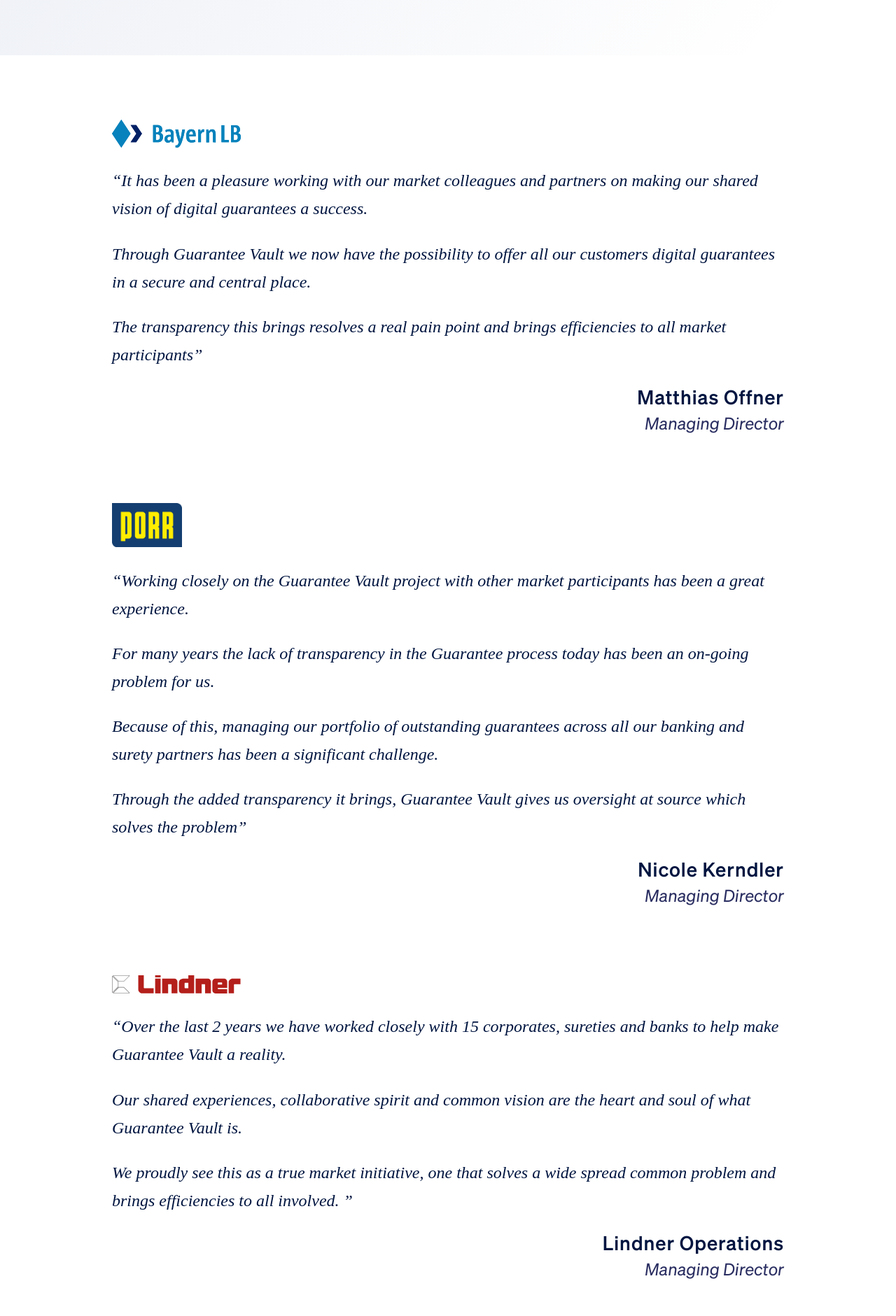
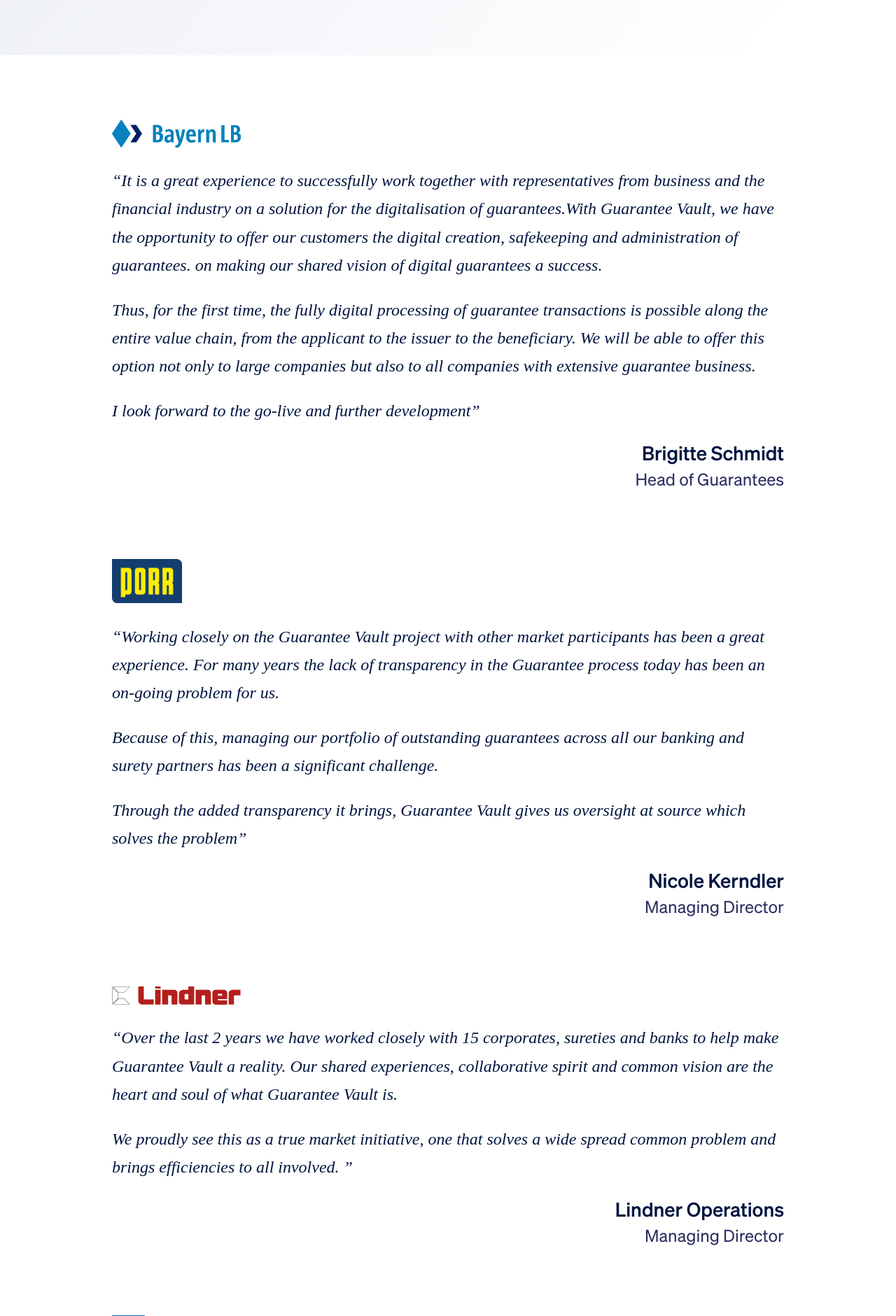
Before and after one commit to Nakatomy/dvs, a PHP site: page / in a window 1280 px wide. Shown: the part 1926-3807 px from the top of the page at 70% size. Run offline with PHP 8.4, Linux system fonts and the light colour scheme; some libraries are stand-ins or nearby versions; some web fonts are replaced.

Commit message:
testimonials update

```diff
--- a/blocks/section-image/__caption/section-image__caption.css
+++ b/blocks/section-image/__caption/section-image__caption.css
@@ -5,7 +5,6 @@
 	font-size: 14px;
 	line-height: 1.45;
 	/* letter-spacing: 0.15em; */
-
 	margin: -40px 0 16px 0;
 	text-align: center;
 }
--- a/blocks/section/section.css
+++ b/blocks/section/section.css
@@ -2,6 +2,6 @@
 .section {
 	padding: 96px 0 96px 0;
 	width: 100%;
-    background: linear-gradient(306.12deg, rgba(255, 255, 255, 0) 8.64%, rgba(0, 41, 125, 0.1) 100%),
+    background: linear-gradient(306.12deg, rgba(255, 255, 255, 0.3) 8.64%, rgba(0, 41, 125, 0.2) 100%),
         #FFFFFF;
 }
--- a/blocks/testimonials/__author/testimonials__author.css
+++ b/blocks/testimonials/__author/testimonials__author.css
@@ -7,5 +7,6 @@
     width: 100%;
     align-content: flex-end;
     margin: 0;
-    letter-spacing: 1px;
+    /* letter-spacing: 1px; */
+    text-align: right;
 }
--- a/blocks/testimonials/__position/testimonials__position.css
+++ b/blocks/testimonials/__position/testimonials__position.css
@@ -8,4 +8,7 @@
     font-size: 24px;
     text-align: right;
     margin: 8px 0;
+    font-style: normal;
+    font-weight: 300;
+    text-align: right;
 }
--- a/index.html
+++ b/index.html
@@ -365,7 +365,7 @@
                     </div>
                     <ul class="nav__items">
                         <li class="nav__list-item">
-                            <a href="#" class="nav__link nav__link--active">Product Overview</a>
+                            <a href="#services" class="nav__link nav__link--active">Product Overview</a>
                         </li>
                         <li class="nav__dropdown">
                             <button class="nav__dropbtn">Legal Corner
@@ -381,7 +381,7 @@
                         <li class="nav__dropdown">
                             <button class="nav__dropbtn">About us</button>
                             <ul class="nav__dropdown-content">
-                                <li><a href="#" class="nav__droplink">About Us</a></li>
+
                                 <li><a href="#" class="nav__droplink">Partners</a></li>
                                 <li><a href="#" class="nav__droplink">Advisory Board</a></li>
                                 <li><a href="#" class="nav__droplink">The Team</a></li>
@@ -393,7 +393,7 @@
                             <ul class="nav__dropdown-content">
                                 <li><a href="#" class="nav__droplink">FAQ</a></li>
                                 <li><a href="#" class="nav__droplink">Privacy Policy</a></li>
-                                <li><a href="#" class="nav__droplink">Security</a></li>
+
                                 <li><a href="#" class="nav__droplink">Imprint</a></li>
                             </ul>
                         </li>
@@ -510,21 +510,24 @@
                 <blockquote class="testimonials__text">
                     <img src="./images/partners/partner-bayernlb.svg" width="184" height="43"
                         class="logo logo--bayernlb" alt="Bayern LB logo">
-                    <p class="testimonials__paragraph">“It has been a pleasure working with our market colleagues and
-                        partners
+                    <p class="testimonials__paragraph">“It is a great experience to successfully work together with
+                        representatives from business and the financial industry on a solution for the digitalisation of
+                        guarantees.With Guarantee Vault, we have the opportunity to offer our customers the digital
+                        creation, safekeeping and administration of guarantees.
                         on making our shared vision of digital guarantees a success.</p>
-                    <p class="testimonials__paragraph">Through Guarantee Vault we now have the possibility to offer all
-                        our
-                        customers digital guarantees in a secure and central place.</p>
-                    <p class="testimonials__paragraph">The transparency this brings resolves a real pain point and
-                        brings
-                        efficiencies to all market participants” </p>
+                    <p class="testimonials__paragraph">Thus, for the first time, the fully digital processing of
+                        guarantee transactions is possible along the entire value chain, from the applicant to the
+                        issuer to the beneficiary.
+                        We will be able to offer this option not only to large companies but also to all companies with
+                        extensive guarantee business.
+                    </p>
+                    <p class="testimonials__paragraph">I look forward to the go-live and further development” </p>
 
                     <footer class="testimonials__footer">
 
                         <cite title="BayernLB">
-                            <p class="testimonials__author">Matthias Offner</p>
-                            <p class="testimonials__position">Managing Director</p>
+                            <p class="testimonials__author">Brigitte Schmidt</p>
+                            <p class="testimonials__position">Head of Guarantees</p>
                         </cite>
 
                     </footer>
@@ -532,8 +535,8 @@
                 <blockquote class="testimonials__text">
                     <img src="./images/partners/partner-porr.jpg" width="100" class="logo" alt="Porr logo">
                     <p class="testimonials__paragraph">“Working closely on the Guarantee Vault project with other market
-                        participants has been a great experience. </p>
-                    <p class="testimonials__paragraph">For many years the lack of transparency in the Guarantee process
+                        participants has been a great experience.
+                        For many years the lack of transparency in the Guarantee process
                         today has been an on-going problem for us. </p>
                     <p class="testimonials__paragraph">Because of this, managing our portfolio of outstanding guarantees
                         across all our banking and surety partners has been a significant challenge.</p>
@@ -549,8 +552,8 @@
                 <blockquote class="testimonials__text">
                     <img src="./images/partners/partner-lindner.svg" width="184" class="logo" alt="Lindner logo">
                     <p class="testimonials__paragraph">“Over the last 2 years we have worked closely with 15 corporates,
-                        sureties and banks to help make Guarantee Vault a reality.</p>
-                    <p class="testimonials__paragraph">Our shared experiences, collaborative spirit and common vision
+                        sureties and banks to help make Guarantee Vault a reality.
+                        Our shared experiences, collaborative spirit and common vision
                         are the heart and soul of what Guarantee Vault is.</p>
                     <p class="testimonials__paragraph">We proudly see this as a true market initiative, one that solves
                         a wide spread common problem and brings efficiencies to all involved. ” </p>
@@ -569,8 +572,8 @@
                     <img src="./images/partners/partner-eulerhermes.png" width="200" class="logo"
                         alt="Euler Hermes logo">
                     <p class="testimonials__paragraph">“Running a paper based manual guarantee process has always been a
-                        challenge, even more so in this Covid-19 environment.</p>
-                    <p class="testimonials__paragraph">We believe that digital guarantees are the solution, they
+                        challenge, even more so in this Covid-19 environment.
+                        We believe that digital guarantees are the solution, they
                         increase transparency, create efficiencies and minimize risk. </p>
                     <p class="testimonials__paragraph">The innovation that Guarantee Vault brings will benefit all
                         parties including applicants, guarantors and beneficiaries” </p>
@@ -586,7 +589,7 @@
                 </blockquote>
             </div>
         </section>
-        <section class="services section">
+        <section id="services" class="services section">
             <article class="section-container">
                 <h2 class="section-title">Services throughout the guarantee life-cycle</h2>
                 <p class="section-paragraph">Guarantee Vault offers long-term, secure and cost-effective
```
